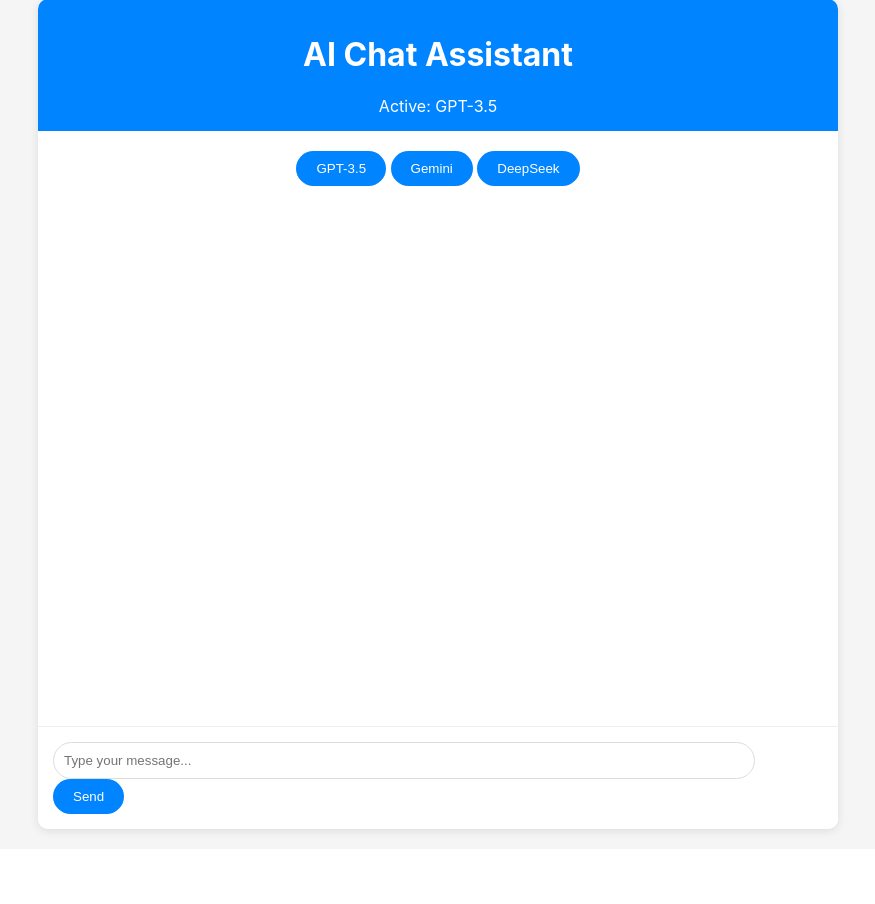
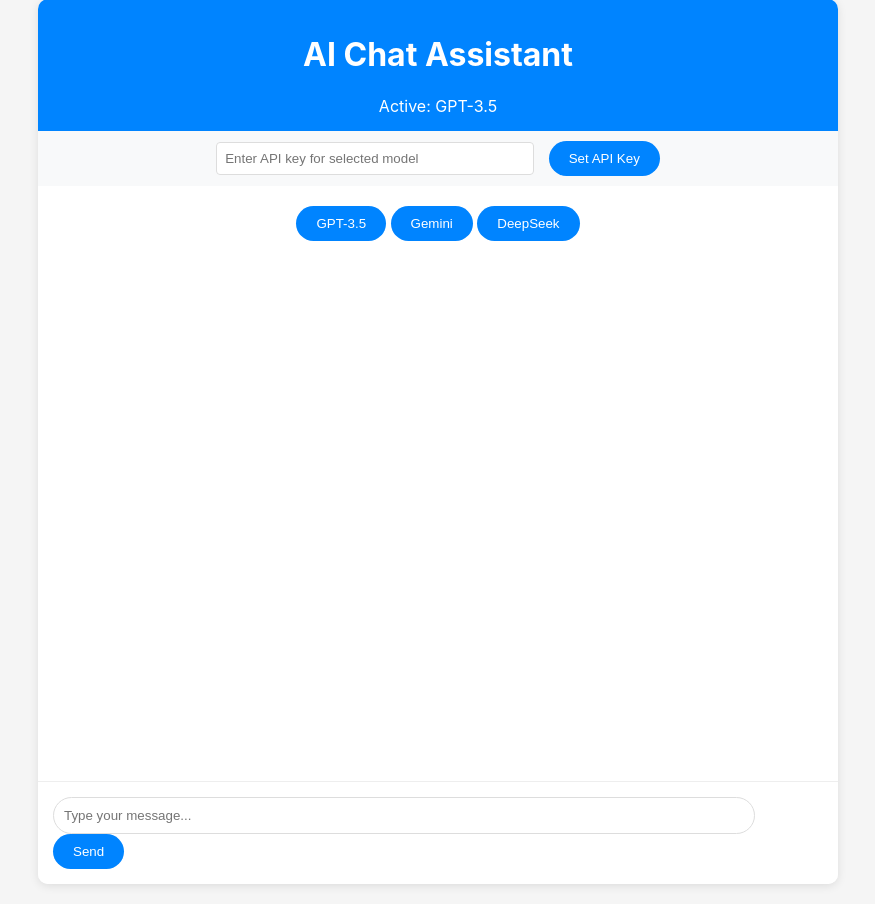
Before and after one commit to Adarshx22223/chatai, a Flask app: page / in a window 1280 px wide. Shown: the part 21-925 px from the top of the page, without its empty margins (202-1077 px from the left). Before the commit the page ends 858 px from the top, so only its background shows below. Run offline with Flask 3, Linux system fonts and the light colour scheme; some libraries are stand-ins or nearby versions.

Commit message:
Assistant checkpoint: Add API key input functionality to chat interface
Assistant generated file changes:
- templates/chat.html: Add API key input bar, Add API key styling, Add API key JavaScript function

---

User prompt:

add bar to enter api keys

```diff
--- a/templates/chat.html
+++ b/templates/chat.html
@@ -83,6 +83,18 @@
             padding: 10px;
             text-align: center;
         }
+        .api-key-section {
+            padding: 10px;
+            text-align: center;
+            background: #f8f9fa;
+        }
+        .api-key-section input {
+            padding: 8px;
+            width: 300px;
+            border: 1px solid #ddd;
+            border-radius: 4px;
+            margin-right: 10px;
+        }
     </style>
 </head>
 <body>
@@ -90,6 +102,10 @@
         <div class="header">
             <h1>AI Chat Assistant</h1>
             <div id="activeModel">Active: GPT-3.5</div>
+        </div>
+        <div class="api-key-section">
+            <input type="password" id="apiKeyInput" placeholder="Enter API key for selected model">
+            <button onclick="setApiKey()">Set API Key</button>
         </div>
         <div class="model-selector">
             <button onclick="changeModel('gpt-3.5')">GPT-3.5</button>
@@ -164,6 +180,36 @@
                 sendMessage();
             }
         });
+
+        async function setApiKey() {
+            const apiKey = document.getElementById('apiKeyInput').value.trim();
+            const model = document.getElementById('activeModel').textContent.split(': ')[1].toLowerCase();
+
+            if (!apiKey) {
+                alert('Please enter an API key');
+                return;
+            }
+
+            try {
+                const response = await fetch('/set-api-key', {
+                    method: 'POST',
+                    headers: {'Content-Type': 'application/json'},
+                    body: JSON.stringify({
+                        provider: model,
+                        api_key: apiKey
+                    })
+                });
+                const data = await response.json();
+                if (data.error) {
+                    alert(`Error: ${data.error}`);
+                } else {
+                    alert('API key set successfully');
+                    document.getElementById('apiKeyInput').value = '';
+                }
+            } catch (error) {
+                alert('Failed to set API key');
+            }
+        }
     </script>
 </body>
 </html>
```
